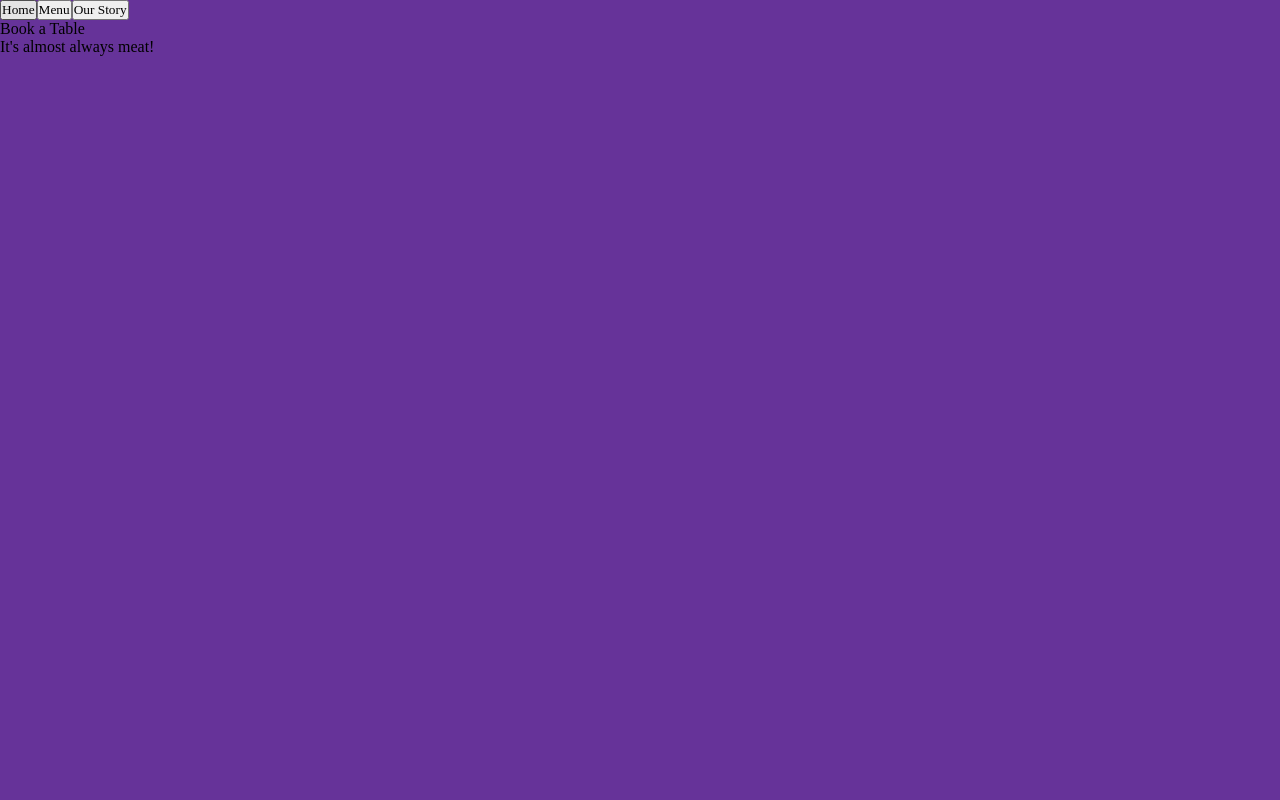
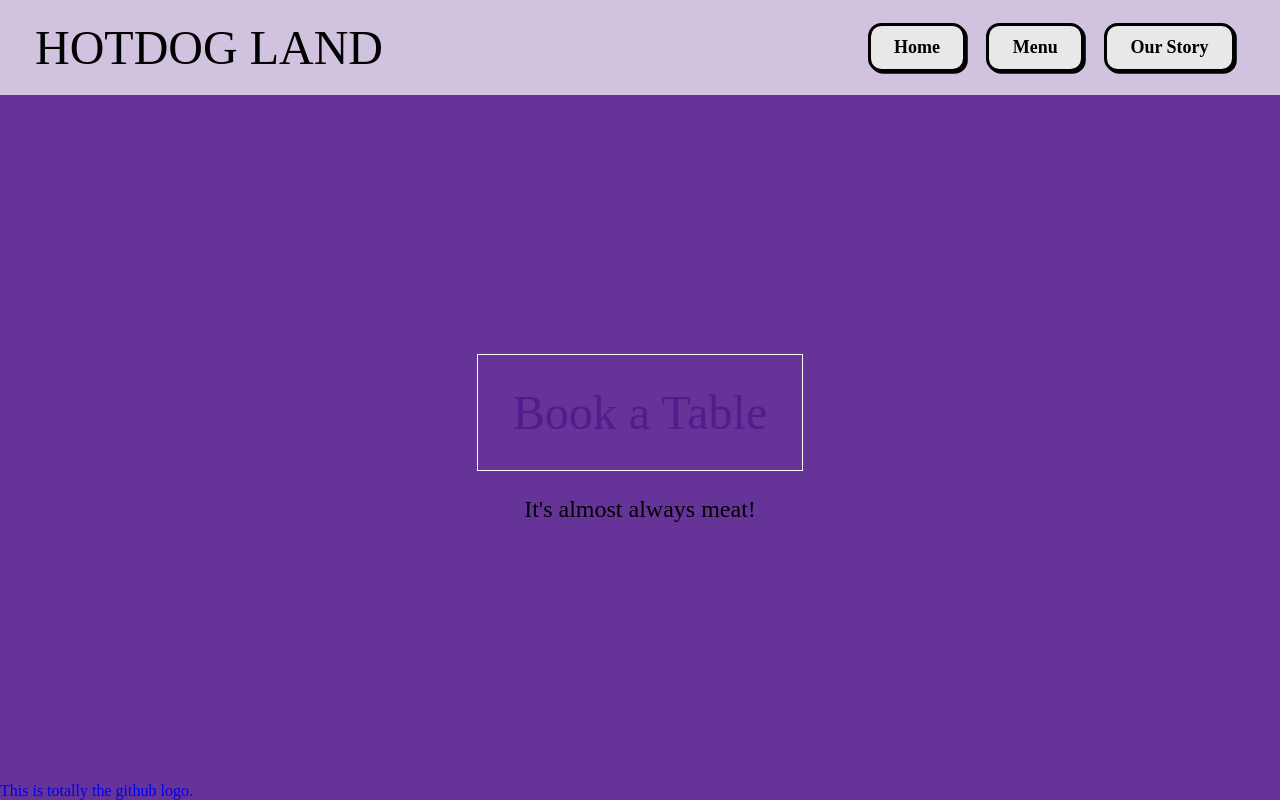
Before and after one commit to jshuhler/restaurant, a website built with webpack: page src/template.html in a window 1280 px wide. Built offline with nearby package versions, Linux system fonts and the light colour scheme.

Commit message:
working on organizing homepage HTML and CSS

```diff
--- a/src/styles.css
+++ b/src/styles.css
@@ -11,10 +11,12 @@
 
 :root {
     --default-font: ;
-    --h1-font-size: ;
-    --h2-font-size: ;
-    --h3-font-size: ;
-    --h4-font-size: ;
+    --font-size-xl: 3em;
+    --font-size-l: 1.5em;
+
+    --button-radius: 0.75em;
+    --button-color: #e8e8e8;
+    --button-outline-color: #000000;
 }
 
 body {
@@ -28,11 +30,88 @@ svg {
     cursor: pointer;
 }
 
+a {
+    text-decoration: none;
+}
+
+button {
+    background: var(--button-color);
+    padding: 0.6em 1.3em;
+    font-weight: 900;
+    font-size: 18px;
+    border: 3px solid var(--button-outline-color);
+    border-radius: var(--button-radius);
+    box-shadow: 0.1em 0.1em;
+}
+
+button:hover {
+    transform: translate(-0.05em, -0.05em);
+    box-shadow: 0.15em 0.15em;
+}
+
+button:active {
+    transform: translate(0.05em, 0.05em);
+    box-shadow: 0.05em 0.05em;
+}
+
+/* ===================================
+   WRAPPER
+   =================================== */
+.wrapper {
+    display: flex;
+    flex-direction: column;
+    justify-content: space-between;
+    min-height: 100vh;
+}
+
 /* ===================================
    HEADER
    =================================== */
+header {
+    display: flex;
+    justify-content: space-between;
+    padding: 20px 35px;
+    background-color: hsla(0, 0%, 100%, 0.7);
+}
 
-nav {
+nav.name {
+    font-size: var(--font-size-xl);
+}
+
+nav.nav-btns {
     display: flex;
-    width: 90%;
+    align-items: center;
+    padding-right: ;
 }
+
+.nav-btn {
+    margin: 0px 10px;
+}
+
+/* ===================================
+   CONTENT
+   =================================== */
+/* ALL CONTENT */
+#content {
+    display: flex;
+    flex-direction: column;
+    align-items: center;
+}
+
+/* HOME PAGE */
+.content .home-logo {
+
+}
+
+a.home-cta {
+    font-size: var(--font-size-xl);
+    padding: 30px 35px;
+    border: solid 1px white;
+    width: fit-content;
+}
+
+p.home-tagline {
+    font-size: var(--font-size-l);
+    width: fit-content;
+    margin-top: 25px;
+}
--- a/src/template.html
+++ b/src/template.html
@@ -6,34 +6,32 @@
     <title>Document</title>
 </head>
 <body>
+    <div class="wrapper">
         <header>
-        <nav class="logo">
-
+            <nav class="name">
+                HOTDOG LAND
             </nav>
-        <nav class="nav-buttons">
-            <button class="home-button">Home</button>
-            <button class="menu-button">Menu</button>
-            <button class="about-button">Our Story</button>
+            <nav class="nav-btns">
+                <button id="home-btn" class="nav-btn">Home</button>
+                <button id="menu-btn" class="nav-btn">Menu</button>
+                <button id="about-btn" class="nav-btn">Our Story</button>
             </nav>
         </header>
         <div id="content">
-        <div class="content-logo">
+            <div class="home-logo">
 
             </div>
-        <div class="content-cta">
-            <p class="booking">
-                Book a Table
-            </p>
-            <p class="tagline">
-                It's almost always meat!
-            </p>
-        </div>
-        <div class="content-tagline">
-
-        </div>
+            <a class="home-cta" href="" target="_blank" rel="noreferrer">Book a Table</a>
+            <p class="home-tagline">It's almost always meat!</p>
         </div>
         <footer>
-
+            <div class="address"></div>
+            <div class="footer-icon">
+                <a href="https://github.com/jshuhler" target="_blank" rel="noreferrer">
+                    <p class="placeholder">This is totally the github logo.</p>
+                </a>
+            </div>
         </footer>
+    </div>
 </body>
 </html>
```
Also changed, not shown: README.md. Lines whose indentation alone changed are shown as unchanged.
